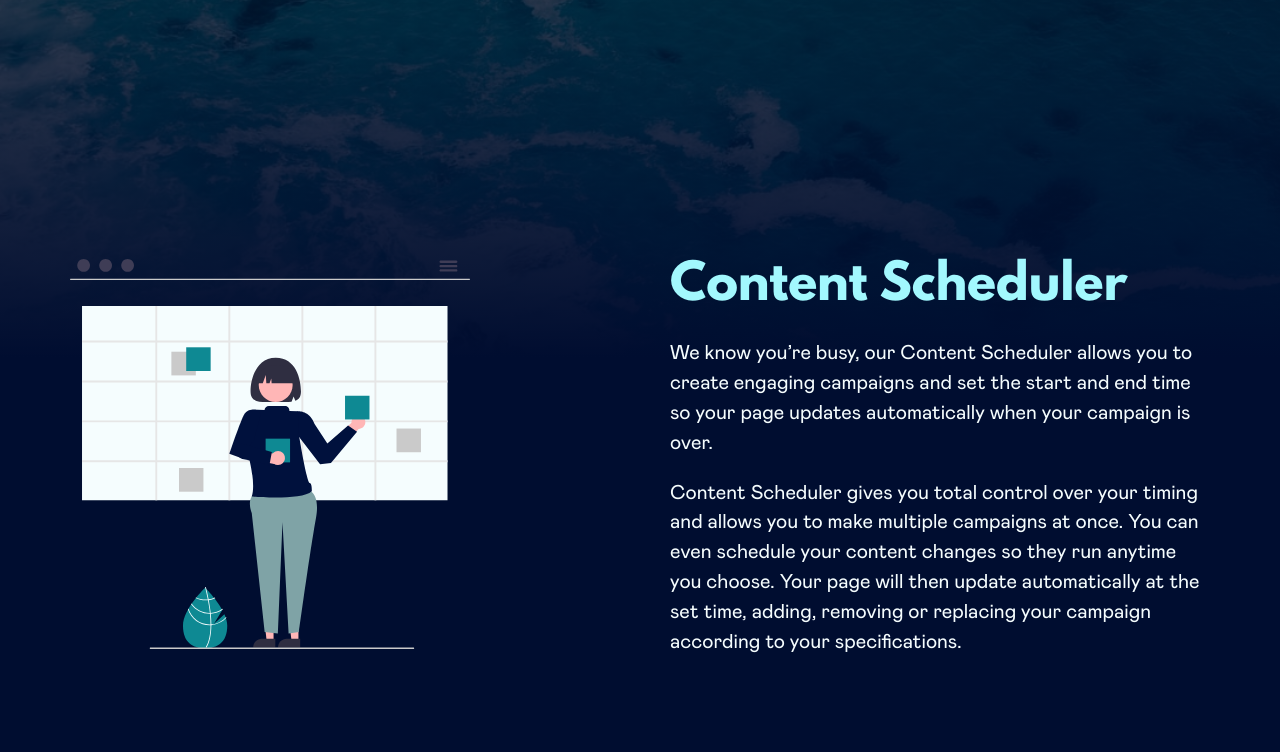
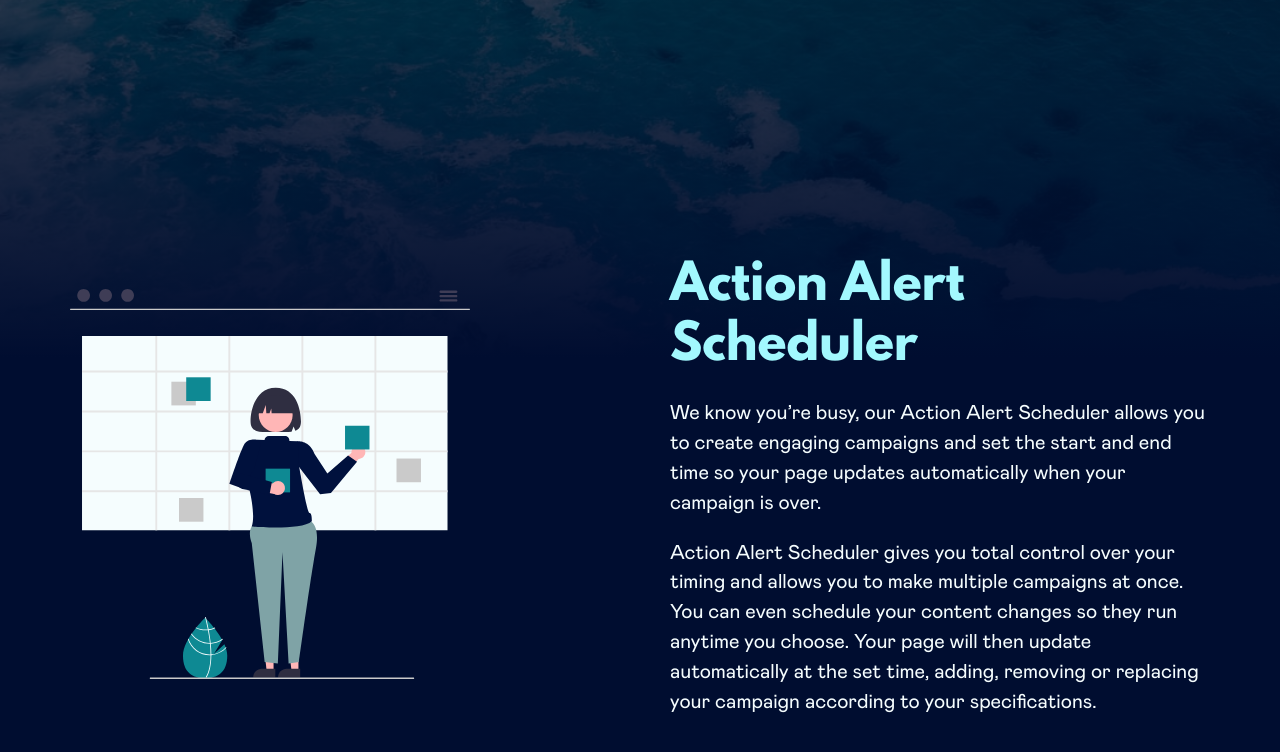
Before and after one commit to jbcortez/oceanapps, a Gatsby site: page / in a window 1280 px wide. Shown: the part 542-1294 px from the top of the page. Built offline with nearby package versions, Linux system fonts and the light colour scheme; Gatsby itself is replaced by a stand-in of ours.

Commit message:
more content

```diff
--- a/src/sections/Products.js
+++ b/src/sections/Products.js
@@ -14,15 +14,15 @@ const Products = ({ matches }) => {
             />
           </div>
           <div className='products__right-col'>
-            <h3 className='products__headline'>Content Scheduler</h3>
+            <h3 className='products__headline'>Action Alert Scheduler</h3>
             <p className='products__text products__text--1'>
-              We know you’re busy, our Content Scheduler allows you to create
-              engaging campaigns and set the start and end time so your page
-              updates automatically when your campaign is over.
+              We know you’re busy, our Action Alert Scheduler allows you to
+              create engaging campaigns and set the start and end time so your
+              page updates automatically when your campaign is over.
             </p>
             <p className='products__text products__text--2'>
-              Content Scheduler gives you total control over your timing and
-              allows you to make multiple campaigns at once. You can even
+              Action Alert Scheduler gives you total control over your timing
+              and allows you to make multiple campaigns at once. You can even
               schedule your content changes so they run anytime you choose. Your
               page will then update automatically at the set time, adding,
               removing or replacing your campaign according to your
```
